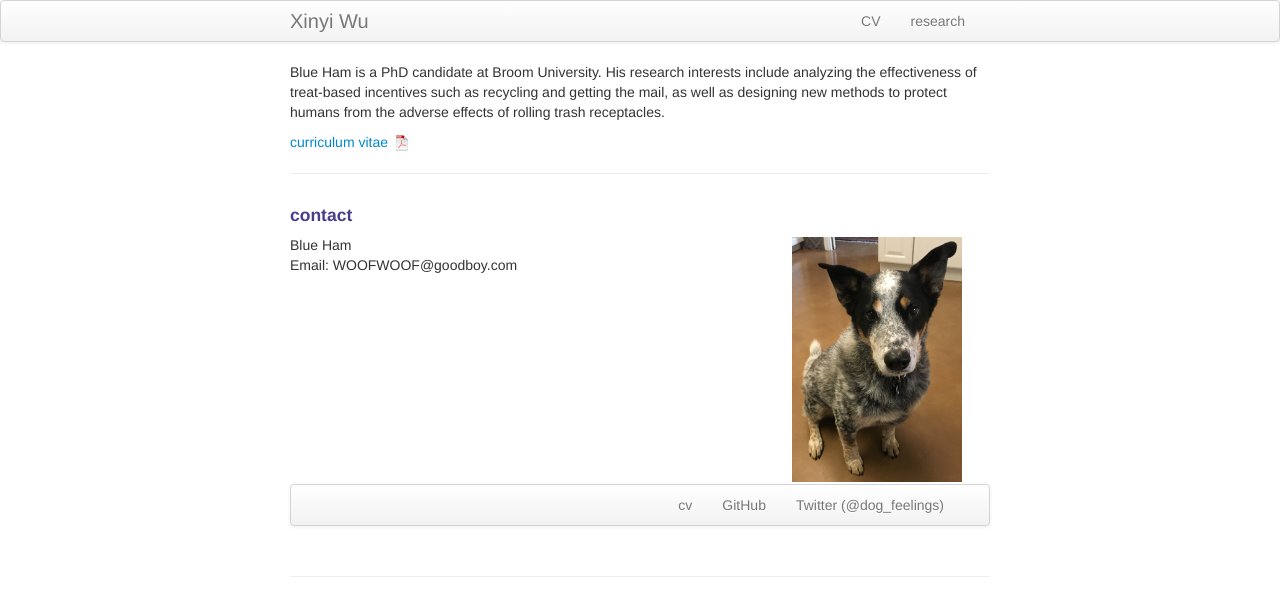
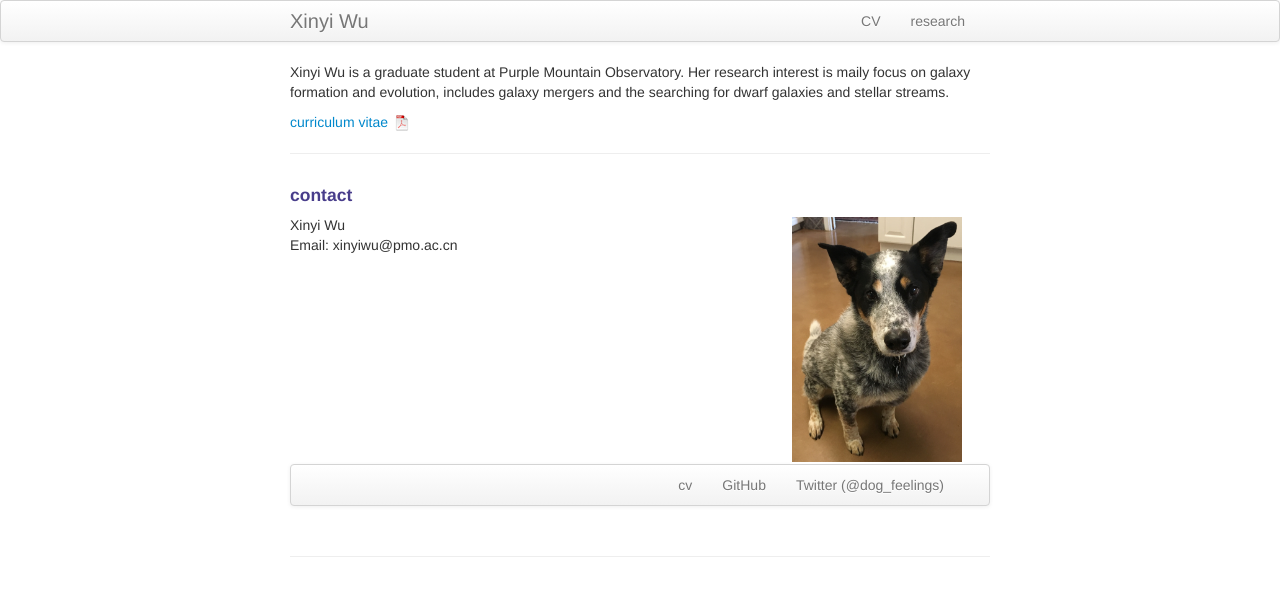
Before and after one commit to NeutronStar2001/NeutronStar2001.github.io, a Jekyll site: the page built from index.md, in a window 1280 px wide. Shown: the top 616 px of the page. Built offline with Jekyll 4.4.1, drawn with Linux system fonts in a browser that asks for light colours.

Commit message:
index.md

```diff
--- a/index.md
+++ b/index.md
@@ -1,11 +1,11 @@
 ---
 layout: frontpage
-title: Blue Ham
-description: Blue Ham is a PhD candidate at Broom University.
+title: Xinyi Wu
+description: Xinyi Wu is a graduate student at Purple Mountain Observatory(PMO).
 keywords: Blue, Ham, treats, recycling, mail, being a good boy
 ---
 
-Blue Ham is a PhD candidate at Broom University. His research interests include analyzing the effectiveness of treat-based incentives such as recycling and getting the mail, as well as designing new methods to protect humans from the adverse effects of rolling trash receptacles.
+Xinyi Wu is a graduate student at Purple Mountain Observatory. Her research interest is maily focus on galaxy formation and evolution, includes galaxy mergers and the searching for dwarf galaxies and stellar streams.
 
 [curriculum vitae ![CV as pdf]({{ BASE_PATH }}/pages/icons16/pdf-icon.png)]({{ BASE_PATH }}/assets/CV.pdf)<br/>
 
@@ -18,14 +18,14 @@ Blue Ham is a PhD candidate at Broom University. His research interests include
 
     <div class="row-fluid">
         <div class="span5">
-            Blue Ham<br/>
-            Email: WOOFWOOF@goodboy.com<br/>
+            Xinyi Wu<br/>
+            Email: xinyiwu@pmo.ac.cn<br/>
         </div>
 
         <div class="span2">
         <a href="../assets/headshot.jpg">
             <img src="../assets/headshot.jpg"
-                  title="Blue Ham" alt="Blue Ham"/></a>
+                  title="Xinyi Wu" alt="Xinyi Wu"/></a>
         </div>
     </div>
 </div>
@@ -34,7 +34,7 @@ Blue Ham is a PhD candidate at Broom University. His research interests include
   <div class="navbar-inner">
       <ul class="nav">
           <li><a href="{{ BASE_PATH }}/assets/CV.pdf">cv</a></li>
-          <li><a href="https://github.com/mbcarlos">GitHub</a></li>
+          <li><a href="https://github.com/NeutronStar2001">GitHub</a></li>
           <li><a href="https://twitter.com/dog_feelings">Twitter (@dog_feelings)</a></li>
       </ul>
   </div>
```
